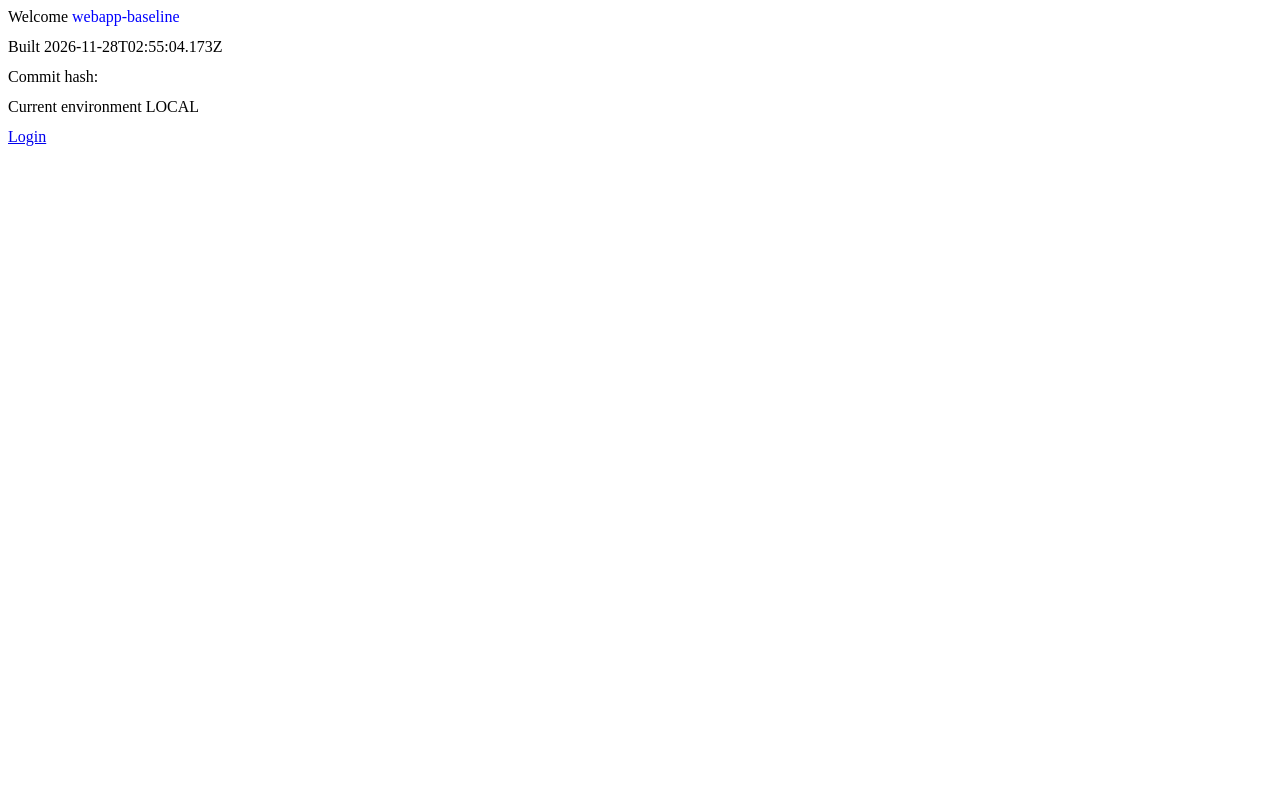
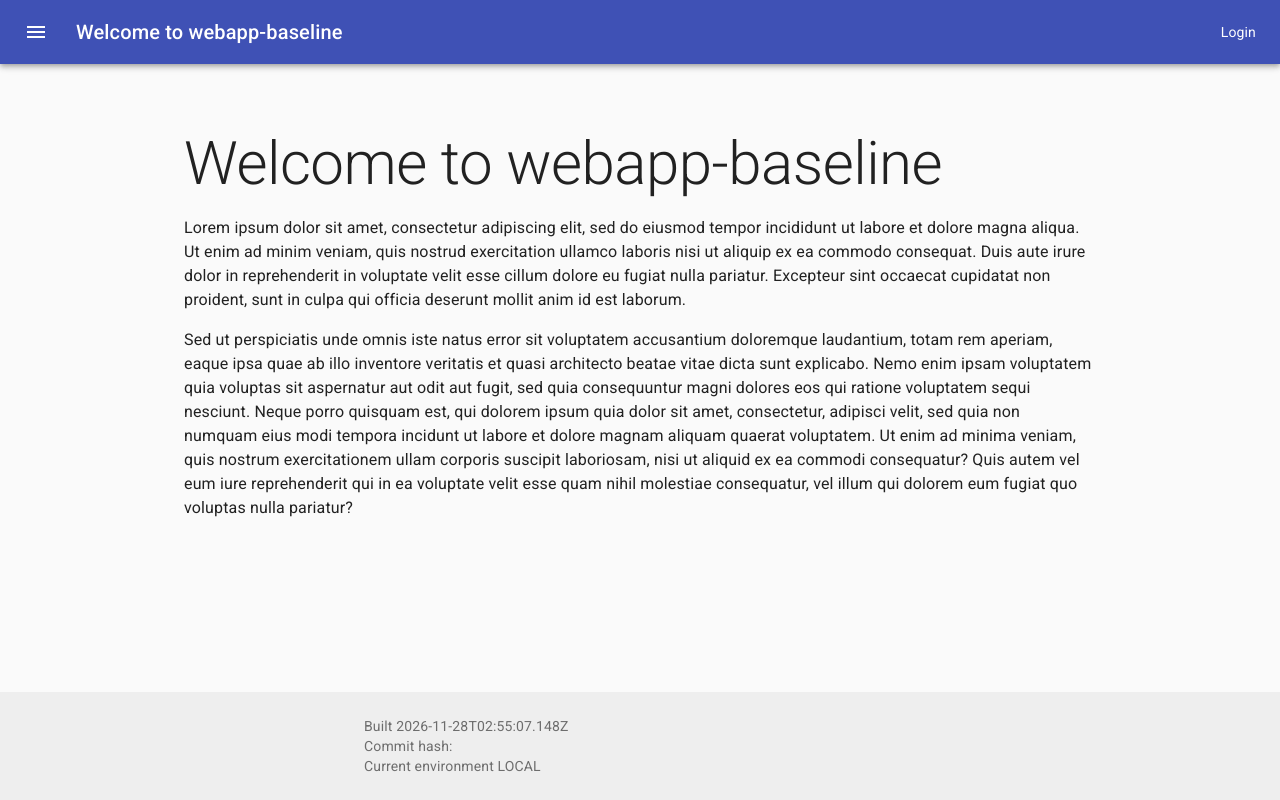
Before and after one commit to dniel/forwardauth-spademo, a React app: page / in a window 1280 px wide. Built offline with nearby package versions, Linux system fonts and the light colour scheme; no server answers.

Commit message:
Add material-ui and simple UI for login/logout

```diff
--- a/package.json
+++ b/package.json
@@ -53,6 +53,8 @@
     "webpack-dev-server": "3.11.0"
   },
   "dependencies": {
+    "@material-ui/core": "^4.11.0",
+    "@material-ui/icons": "^4.9.1",
     "axios": "^0.19.2",
     "crypto-browserify": "^3.12.0",
     "ketting": "^5.2.1",
--- a/src/App.tsx
+++ b/src/App.tsx
@@ -1,13 +1,55 @@
 import React from 'react';
+import { UserProvider } from './components/UserContextProvider';
 import WelcomeMessage from "./components/WelcomeMessage";
-import Userinfo from "./components/Userinfo";
-import { UserProvider } from './components/UserContextProvider';
+import AppMenu from './components/AppMenu';
+import Footer from './components/Footer';
+import Typography from '@material-ui/core/Typography';
+import CssBaseline from '@material-ui/core/CssBaseline';
+import { makeStyles } from '@material-ui/core/styles';
+import Container from '@material-ui/core/Container';
+
+const useStyles = makeStyles((theme) => ({
+  root: {
+    display: 'flex',
+    flexDirection: 'column',
+    minHeight: '100vh',
+  },
+  main: {
+    marginTop: theme.spacing(8),
+    marginBottom: theme.spacing(2),
+  }
+}));
+
 
 const App: React.FC = () => {
+  const classes = useStyles();
+
   return (
     <UserProvider>
-      <WelcomeMessage />
-      <Userinfo />
+      <div className={classes.root}>
+        <CssBaseline />
+        <AppMenu />
+        <Container component="main" className={classes.main} maxWidth="md">
+          <WelcomeMessage/>
+          <Typography paragraph variant="body1">
+            Lorem ipsum dolor sit amet, consectetur adipiscing elit, sed do eiusmod tempor incididunt ut labore et dolore magna aliqua.
+            Ut enim ad minim veniam, quis nostrud exercitation ullamco laboris nisi ut aliquip ex ea commodo consequat.
+            Duis aute irure dolor in reprehenderit in voluptate velit esse cillum dolore eu fugiat nulla pariatur.
+            Excepteur sint occaecat cupidatat non proident, sunt in culpa qui officia deserunt mollit anim id est laborum.
+          </Typography>
+          <Typography paragraph variant="body1">
+            Sed ut perspiciatis unde omnis iste natus error sit voluptatem accusantium doloremque laudantium, totam rem aperiam,
+            eaque ipsa quae ab illo inventore veritatis et quasi architecto beatae vitae dicta sunt explicabo.
+            Nemo enim ipsam voluptatem quia voluptas sit aspernatur aut odit aut fugit, sed quia consequuntur
+            magni dolores eos qui ratione voluptatem sequi nesciunt. Neque porro quisquam est, qui dolorem ipsum
+            quia dolor sit amet, consectetur, adipisci velit, sed quia non numquam eius modi tempora incidunt ut labore et
+            dolore magnam aliquam quaerat voluptatem. Ut enim ad minima veniam, quis nostrum exercitationem ullam corporis
+            suscipit laboriosam, nisi ut aliquid ex ea commodi consequatur? Quis autem vel eum iure reprehenderit qui in ea
+            voluptate velit esse quam nihil molestiae consequatur, vel illum qui dolorem eum fugiat quo voluptas nulla pariatur?
+          </Typography>
+        </Container>
+        <Footer />
+      </div>
     </UserProvider>
   );
 };
--- /dev/null
+++ b/src/components/About/About.tsx
@@ -0,0 +1,23 @@
+import * as React from "react";
+import Typography from '@material-ui/core/Typography';
+import { getConfig } from "../../utils/config-utils";
+
+interface Props {
+}
+
+const WelcomeMessage: React.FC<Props> = (props) => {
+
+  const config = getConfig();
+  const appBuildTime = __BUILD_INFO__.appBuildTime;
+  const commitHash = __BUILD_INFO__.commitHash;
+
+  return (
+    <Typography variant="body2" color="textSecondary">
+      <div>Built {appBuildTime}</div>
+      <div>Commit hash: {commitHash}</div>
+      <div>Current environment {config.environment}</div>
+    </Typography>
+  );
+};
+
+export default WelcomeMessage;
--- /dev/null
+++ b/src/components/About/index.tsx
@@ -0,0 +1,3 @@
+import About from "./About";
+
+export default About;
--- /dev/null
+++ b/src/components/AppMenu/AppMenu.tsx
@@ -0,0 +1,94 @@
+import React, { useCallback, useEffect, useState, useContext } from 'react';
+import { UserContext } from '../UserContextProvider';
+import { makeStyles } from '@material-ui/core/styles';
+import AppBar from '@material-ui/core/AppBar';
+import Toolbar from '@material-ui/core/Toolbar';
+import Typography from '@material-ui/core/Typography';
+import AccountCircle from '@material-ui/icons/AccountCircle';
+import IconButton from '@material-ui/core/IconButton';
+import MenuIcon from '@material-ui/icons/Menu';
+import Avatar from '@material-ui/core/Avatar';
+import { Link } from '@material-ui/core';
+import MenuItem from '@material-ui/core/MenuItem';
+import Menu from '@material-ui/core/Menu';
+
+interface Props {
+}
+
+
+const useStyles = makeStyles((theme) => ({
+  root: {
+    flexGrow: 1,
+  },
+  menuButton: {
+    marginRight: theme.spacing(2),
+  },
+  title: {
+    flexGrow: 1,
+  },
+}));
+
+const AppMenu: React.FC<Props> = (props) => {
+  const { userinfo, isAuthenticated, loginUrl, logoutUrl } = useContext(UserContext);
+  const classes = useStyles();
+  const appName = __BUILD_INFO__.appName;
+
+  const [anchorEl, setAnchorEl] = React.useState<null | HTMLElement>(null);
+  const open = Boolean(anchorEl);
+
+  const handleMenu = (event: React.MouseEvent<HTMLElement>) => {
+    setAnchorEl(event.currentTarget);
+  };
+
+  const handleClose = () => {
+    setAnchorEl(null);
+  };
+
+  return (
+    <AppBar position="static">
+      <Toolbar>
+        <IconButton edge="start" className={classes.menuButton} color="inherit" aria-label="menu">
+          <MenuIcon />
+        </IconButton>
+        <Typography variant="h6" className={classes.title}>
+          Welcome to {appName}
+        </Typography>
+
+        {isAuthenticated ?
+          <div>
+            Hi, {userinfo.name}
+            <IconButton
+              aria-label="Account of current user"
+              aria-controls="menu-appbar"
+              aria-haspopup="true"
+              onClick={handleMenu}
+              color="inherit">
+              <Avatar alt={userinfo.name} src={userinfo.picture} />
+            </IconButton>
+            <Menu
+              id="menu-appbar"
+              anchorEl={anchorEl}
+              anchorOrigin={{
+                vertical: 'top',
+                horizontal: 'right',
+              }}
+              keepMounted
+              transformOrigin={{
+                vertical: -50,
+                horizontal: 'right',
+              }}
+              open={open}
+              onClose={handleClose}
+            >
+              <MenuItem onClick={handleClose}>Profile</MenuItem>
+              <Link href={logoutUrl}><MenuItem>Logout</MenuItem></Link>
+            </Menu>
+          </div>
+          : <Link href={loginUrl} color="inherit">Login</Link>
+        }
+      </Toolbar>
+    </AppBar>
+  );
+};
+
+export default AppMenu;
--- /dev/null
+++ b/src/components/AppMenu/index.tsx
@@ -0,0 +1,3 @@
+import AppMenu from "./AppMenu";
+
+export default AppMenu;
--- /dev/null
+++ b/src/components/Footer/Footer.tsx
@@ -0,0 +1,32 @@
+import * as React from "react";
+import Typography from '@material-ui/core/Typography';
+import { makeStyles } from '@material-ui/core/styles';
+import Container from '@material-ui/core/Container';
+import Link from '@material-ui/core/Link';
+import About from '../About';
+
+interface Props {
+}
+
+const useStyles = makeStyles((theme) => ({
+  footer: {
+    padding: theme.spacing(3, 2),
+    marginTop: 'auto',
+    backgroundColor:
+      theme.palette.type === 'light' ? theme.palette.grey[200] : theme.palette.grey[800],
+  },
+}));
+
+const Footer: React.FC<Props> = (props) => {
+  const classes = useStyles();
+
+  return (
+    <footer className={classes.footer}>
+      <Container maxWidth="sm">
+        <About/>
+      </Container>
+    </footer>
+  );
+};
+
+export default Footer;
--- /dev/null
+++ b/src/components/Footer/index.tsx
@@ -0,0 +1,3 @@
+import Footer from "./Footer";
+
+export default Footer;
--- a/src/components/WelcomeMessage/WelcomeMessage.tsx
+++ b/src/components/WelcomeMessage/WelcomeMessage.tsx
@@ -1,30 +1,25 @@
 import * as React from "react";
 import { useState, useEffect } from 'react';
 import { getConfig } from "../../utils/config-utils";
-import styles from "./WelcomeMessage.module.css";
+import Typography from '@material-ui/core/Typography';
+import { makeStyles } from '@material-ui/core/styles';
 
 interface Props {
 }
 
+const useStyles = makeStyles((theme) => ({
+  highlight: {
+  },
+}));
+
+
 const WelcomeMessage: React.FC<Props> = (props) => {
-  const config = getConfig();
   const appName = __BUILD_INFO__.appName;
-  const appBuildTime = __BUILD_INFO__.appBuildTime;
-  const commitHash = __BUILD_INFO__.commitHash;
-
-  useEffect(() => {
-    document.title = `--==##> Welcome to ${appName} <##==--`;
-  });
 
   return (
-    <div className={styles.container}>
-      <div>
-      Welcome <span className={styles.highlight}>{appName}</span>
-      </div>
-      <div>Built {appBuildTime}</div>
-      <div>Commit hash: {commitHash}</div>
-      <div>Current environment {config.environment}</div>
-    </div>
+    <Typography paragraph variant="h2">
+    Welcome to {appName}
+    </Typography>
   );
 };
 
--- a/src/index.html
+++ b/src/index.html
@@ -8,7 +8,7 @@
       content="width=device-width, initial-scale=1, shrink-to-fit=no"
     />
     <meta name="theme-color" content="#000000" />
-
+    <link rel="stylesheet" href="https://fonts.googleapis.com/css?family=Roboto:300,400,500,700&display=swap" />
     <title>Sample app</title>
   </head>
 
--- a/src/utils/config-utils.ts
+++ b/src/utils/config-utils.ts
@@ -24,12 +24,12 @@ const envToConfigMap: IEnvToConfigMap = {
   [Environment.DEV]: {
     apiUrl: "",
     environment: Environment.DEV,
-    authBaseUrl: "https://auth.dniel.in",
+    authBaseUrl: "https://auth.example.test",
   },
   [Environment.STAGING]: {
     apiUrl: "",
     environment: Environment.STAGING,
-    authBaseUrl: "https://auth.dniel.se",
+    authBaseUrl: "https://auth.dniel.in",
   },
   [Environment.PROD]: {
     apiUrl: "",
@@ -39,11 +39,11 @@ const envToConfigMap: IEnvToConfigMap = {
 };
 
 export const getEnvironment = (origin: string): Environment => {
-  if (/^https:\/\/(www\.){0,1}dev/.test(origin)) {
+  if (/^https:\/\/example.test/.test(origin)) {
     return Environment.DEV;
-  } else if (/^https:\/\/(www\.){0,1}staging/.test(origin)) {
+  } else if (/^https:\/\/dniel.in/.test(origin)) {
     return Environment.STAGING;
-  } else if (/^https:\/\//.test(origin)) {
+  } else if (/^https:\/\/dniel.se/.test(origin)) {
     return Environment.PROD;
   }
 
```
Also changed, not shown: 1 other file (tests, documents, lock files or other folders).
